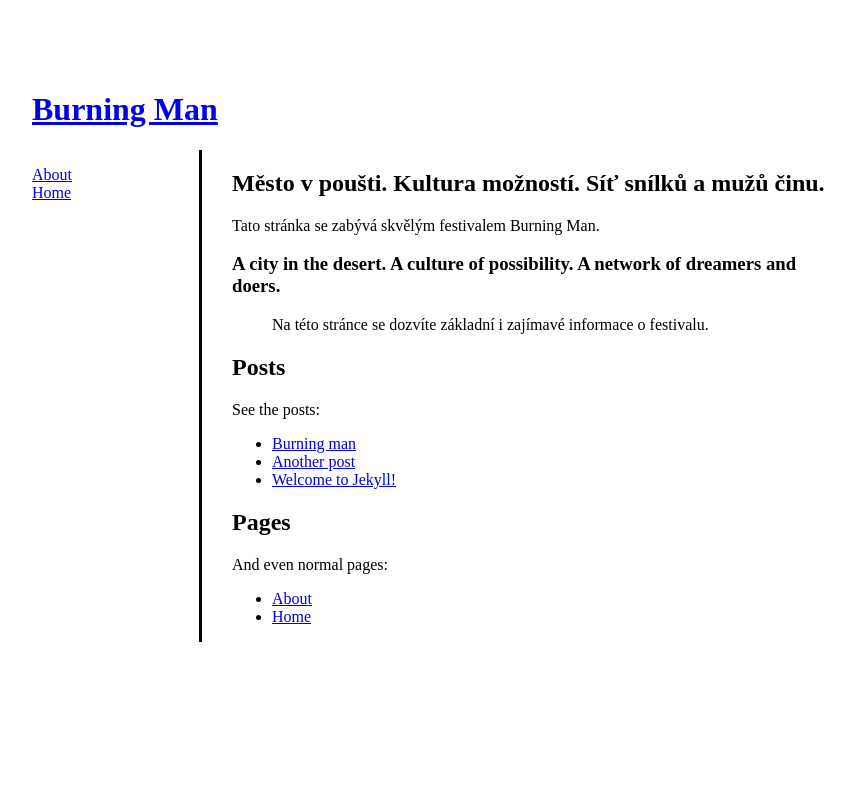
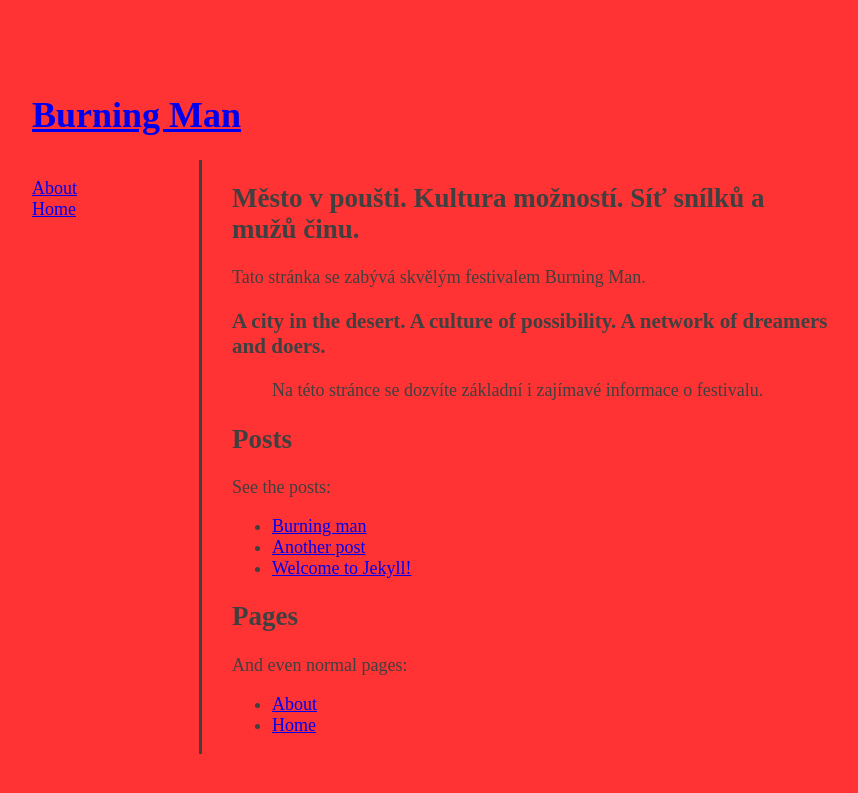
Before and after one commit to simonaku/learn-jekyll-1, a Jekyll site: the page built from index.md, in a window 1280 px wide. Shown: the top 793 px of the page, without its empty margins (208-1066 px from the left). Built offline with Jekyll 4.4.1, drawn with Linux system fonts in a browser that asks for light colours.

Commit message:
Update style.css

```diff
--- a/css/style.css
+++ b/css/style.css
@@ -2,6 +2,14 @@
 	margin: 50px auto;
 	max-width: 800px;
 	padding: 20px;
+}
+
+body {
+  font-family: 'Lora', 'Times New Roman', serif;
+  font-size: 18px;
+  color: #404040;
+  position: relative;
+  background: #ff3333;
 }
 
 .header {
```
